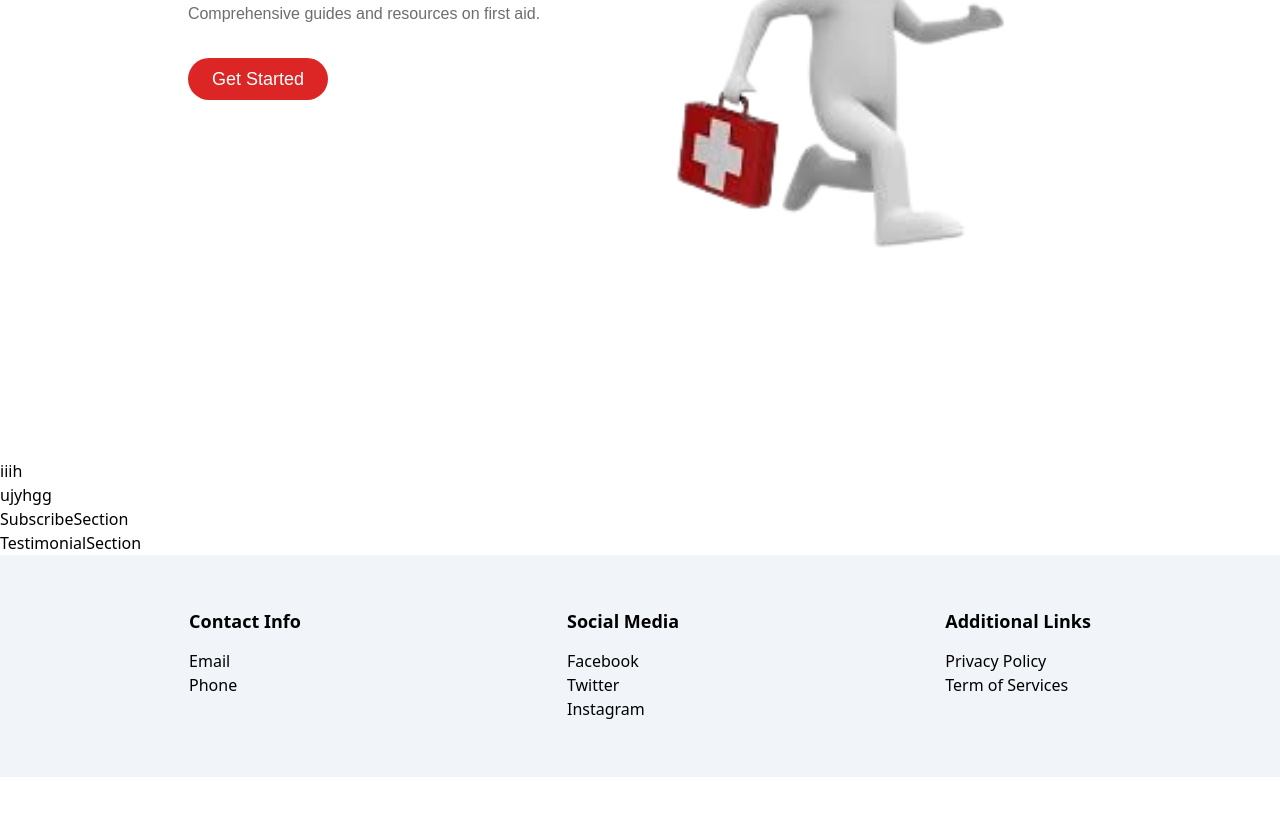
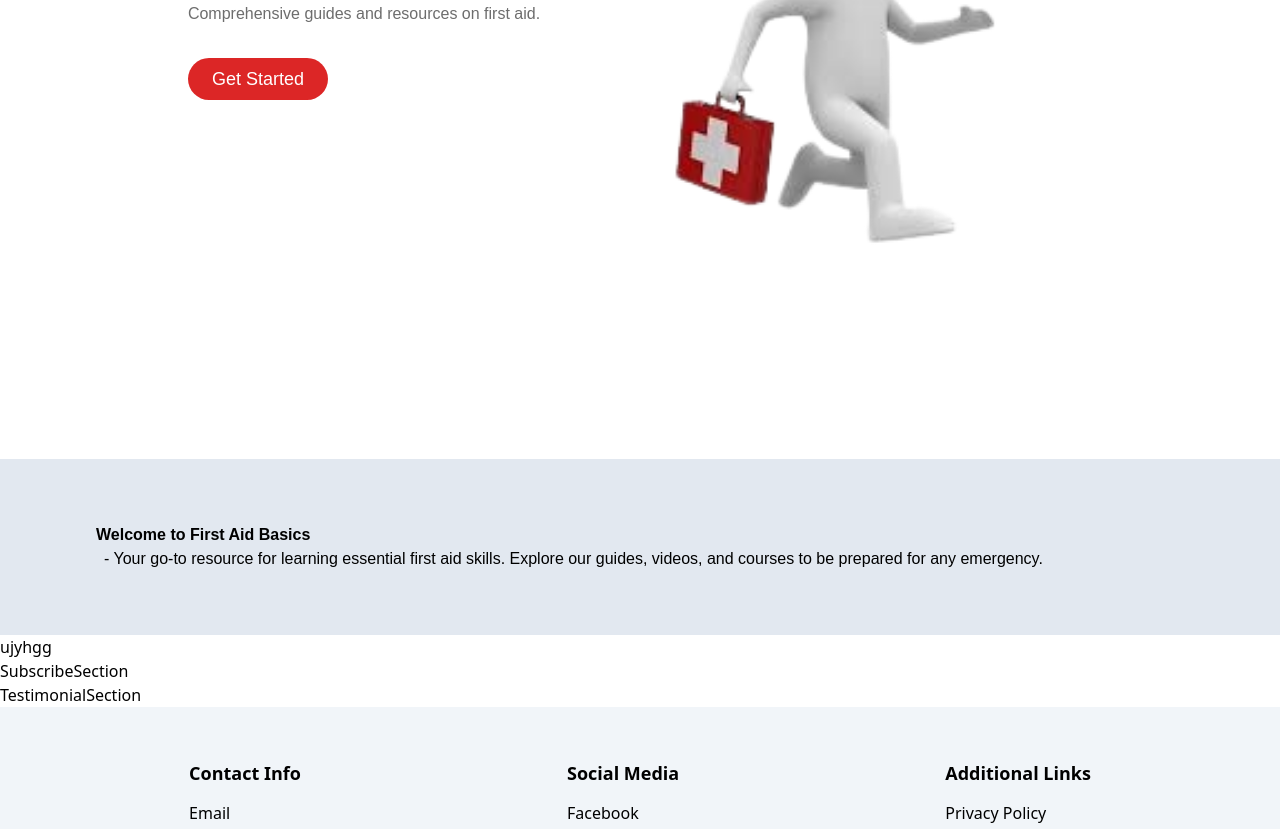
Before and after one commit to erhic/FirstAidwebapp, a React (Vite) app: page / in a window 1280 px wide. Shown: the part 439-1268 px from the top of the page. Before the commit the page ends 1216 px from the top, so only its background shows below. Built offline with nearby package versions, Linux system fonts and the light colour scheme.

Commit message:
feat: add first aid intro

```diff
--- a/src/Sections/Homepage/Herosection.jsx
+++ b/src/Sections/Homepage/Herosection.jsx
@@ -6,7 +6,7 @@ const Herosection = () => {
       <div className=" flex flex-col  mb-16 max-lg:justify-center px-4 max-lg:p">
         <h1 className="max-sm:text-[62px] max-sm:leading-[72px] text-4xl font-bold ">
           {" "}
-          Learn How to <br />
+          Learn How To <br />
           Save Lives
         </h1>
         <p className="text-base leading-8 mt-6 mb-7 sm:max-w-sm font-montserrat text-slate-gray">
@@ -22,7 +22,7 @@ const Herosection = () => {
         </div>
       </div>
       <div className="w-2/5">
-        <img className="w-[600px]" src={takecharge} alt="" />
+        <img className="w-[500px]" src={takecharge} alt="" />
       </div>
     </section>
   );
--- a/src/Sections/Homepage/Introsection.jsx
+++ b/src/Sections/Homepage/Introsection.jsx
@@ -1,5 +1,17 @@
 const IntroSection = () => {
-  return <div>iiih</div>;
+  return (
+    <>
+      <div className="flex-col justify-center  bg-slate-200 p-16">
+        <h2 className="flex justify-start pl-8 font-palanquin font-bold">
+          Welcome to First Aid Basics
+        </h2>
+        <p className="px-10 font-palanquin">
+          - Your go-to resource for learning essential first aid skills. Explore
+          our guides, videos, and courses to be prepared for any emergency.
+        </p>
+      </div>
+    </>
+  );
 };
 
 export default IntroSection;
```
